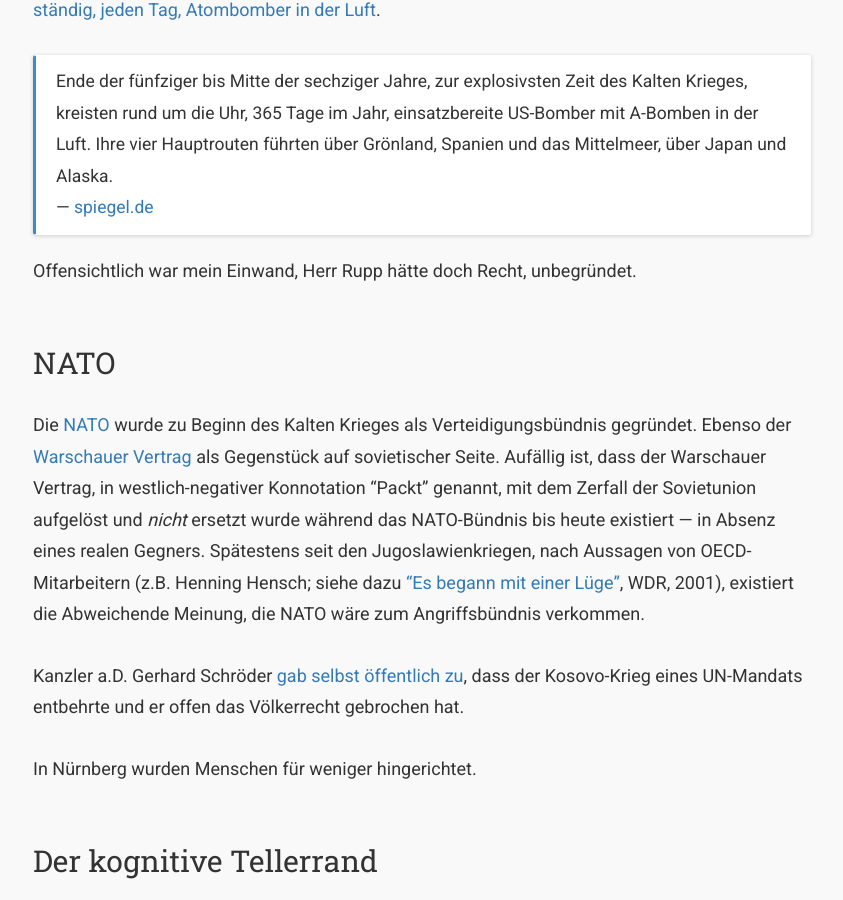
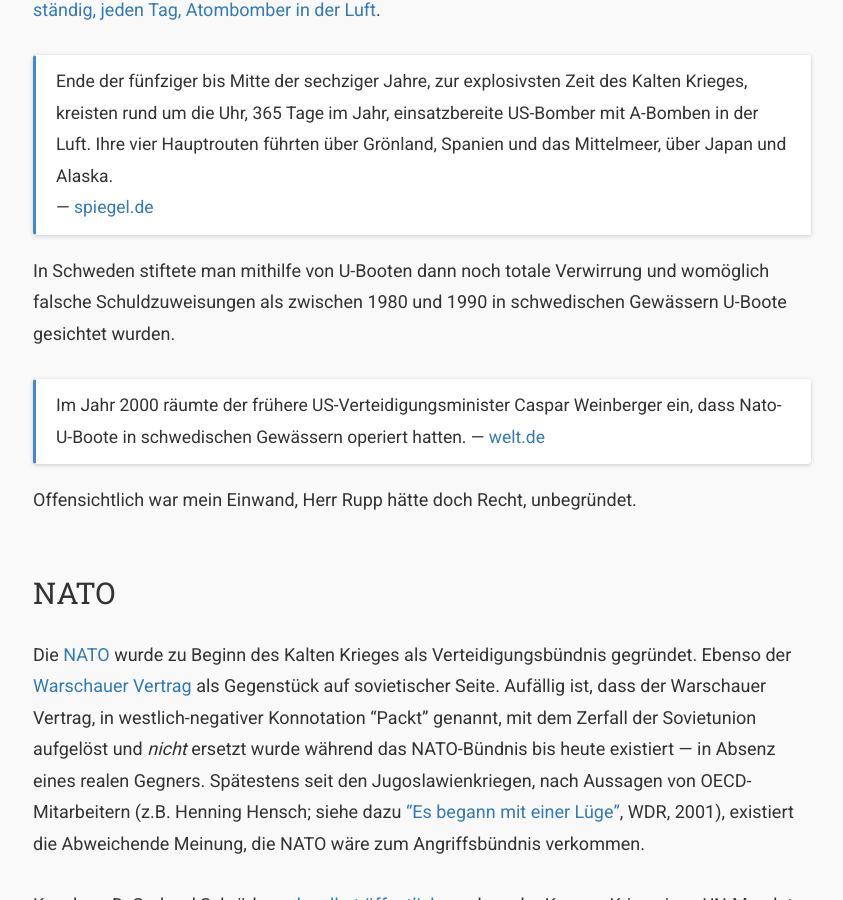
Before and after one commit to glaszig/glaszig.github.io, a Jekyll site: the page built from _posts/2017-01-07-meinungshoheit.md, in a window 1280 px wide and 900 px high, scrolled down 1020 px. Shown: the whole window, without its empty margins (137-980 px from the left). Built offline with Jekyll 4.4.1, drawn with Linux system fonts in a browser that asks for light colours; nearby versions of some CDN libraries.

Commit message:
Meinungshoheit: added section about submarines in schwedish waters

```diff
--- a/_posts/2017-01-07-meinungshoheit.md
+++ b/_posts/2017-01-07-meinungshoheit.md
@@ -21,6 +21,11 @@ In früheren Zeiten hatten die USA [ständig, jeden Tag, Atombomber in der Luft]
 
 > Ende der fünfziger bis Mitte der sechziger Jahre, zur explosivsten Zeit des Kalten Krieges, kreisten rund um die Uhr, 365 Tage im Jahr, einsatzbereite US-Bomber mit A-Bomben in der Luft. Ihre vier Hauptrouten führten über Grönland, Spanien und das Mittelmeer, über Japan und Alaska.
 > &mdash; [spiegel.de][brokenarrow]
+
+In Schweden stiftete man mithilfe von U-Booten dann noch totale Verwirrung und womöglich falsche Schuldzuweisungen als zwischen 1980 und 1990 in schwedischen Gewässern U-Boote gesichtet wurden.
+
+> Im Jahr 2000 räumte der frühere US-Verteidigungsminister Caspar Weinberger ein, dass Nato-U-Boote in schwedischen Gewässern operiert hatten.
+> &mdash; [welt.de][uboote]
 
 Offensichtlich war mein Einwand, Herr Rupp hätte doch Recht, unbegründet.
 
```
Also changed, not shown: other parts of _posts/2017-01-07-meinungshoheit.md (+1 -0 lines).
